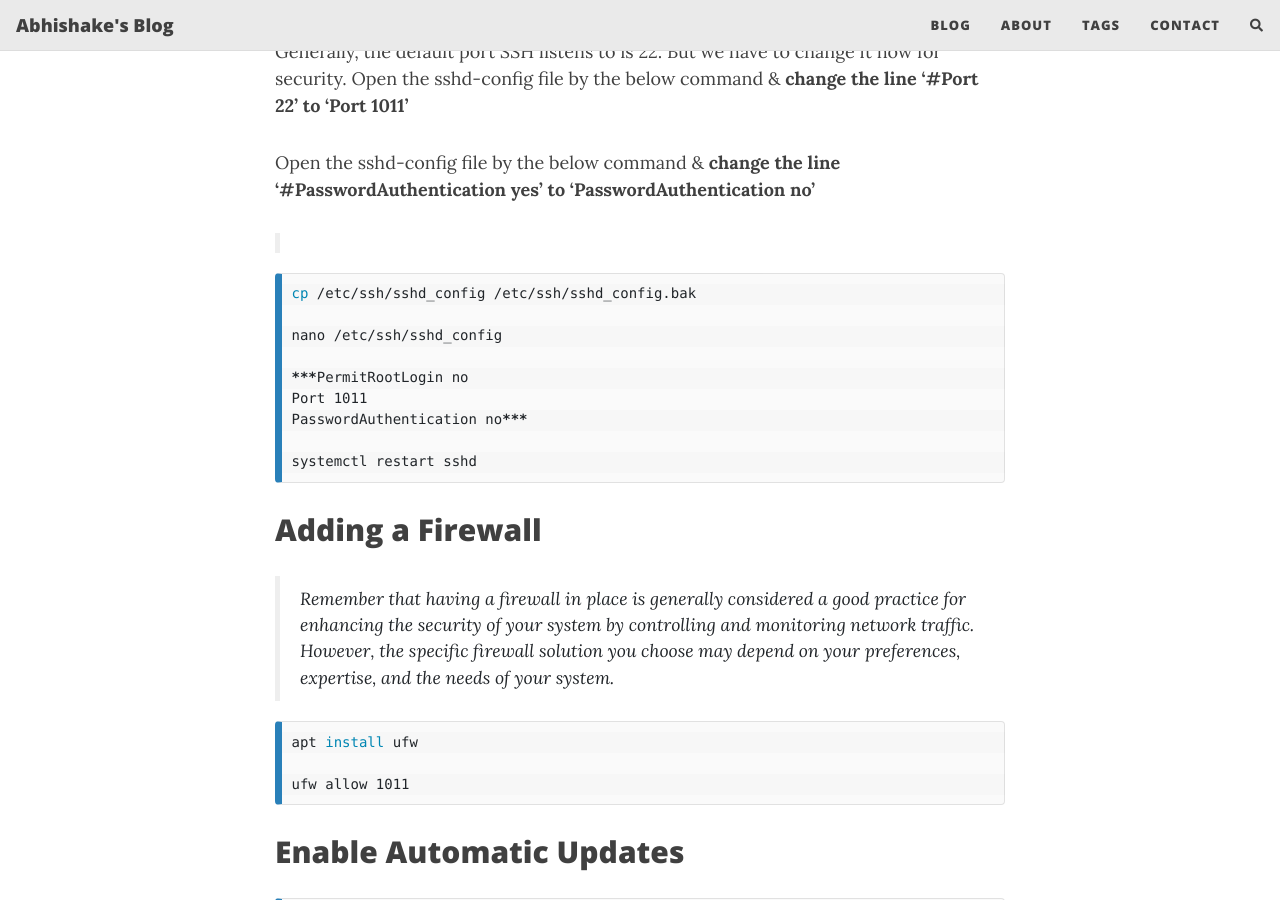
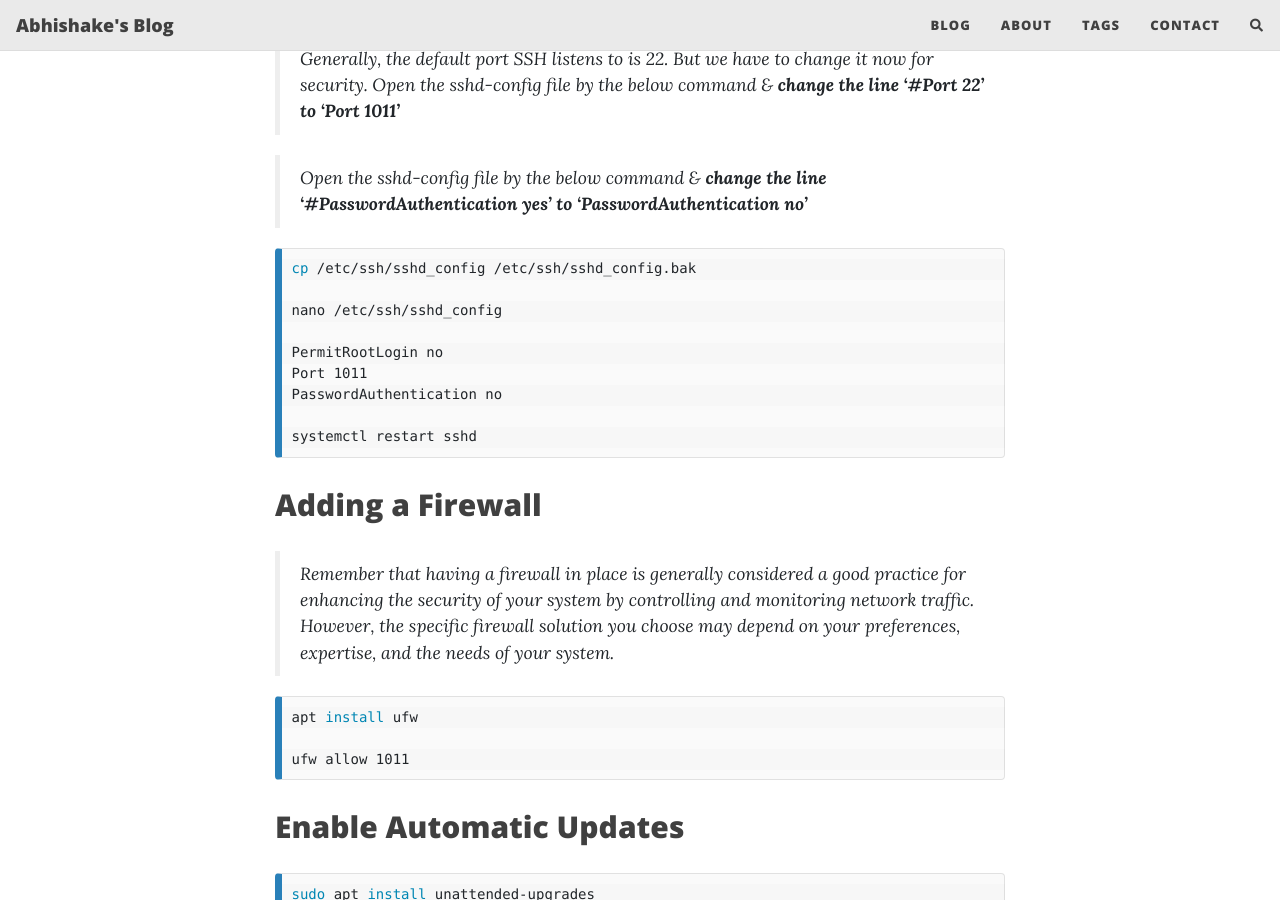
Before and after one commit to Abhishake63/abhishake.github.io, a Jekyll site: the page built from _posts/2024-02-05-secure-linux-server.md, in a window 1280 px wide and 900 px high, scrolled down 1469 px. Built offline with Jekyll 4.4.1, drawn with Linux system fonts in a browser that asks for light colours; nearby versions of some CDN libraries; comment, search, counter and statistics services are not loaded.

Commit message:
fixed blogs

````diff
--- a/_posts/2024-02-05-secure-linux-server.md
+++ b/_posts/2024-02-05-secure-linux-server.md
@@ -11,7 +11,6 @@ author: Abhishake Sen Gupta
 ## Add An User
 
 > if the only user in the server is the root user then add a user and add sudo privileges to the user
->
 
 ```bash
 adduser admin
@@ -19,7 +18,6 @@ echo "admin ALL=(ALL)  ALL" | tee -a /etc/sudoers
 ```
 
 > Try to ssh into the server from local as user admin with password
->
 
 ```bash
 ssh admin@hostname
@@ -28,7 +26,6 @@ ssh admin@hostname
 ## Generating PEM Key
 
 > Generate an SSH key pair and then copy the public key to a remote server
->
 
 ```bash
 ssh-keygen -t ed25519 -b 4096 -f ~/.ssh/{hostname}
@@ -36,7 +33,6 @@ ssh-copy-id -i ~/.ssh/{hostname}.pub admin@hostname
 ```
 
 > Copy the id_rsa file to a secure location. Please rename the file so that you can remember like **hostname.pem.** Now, try to login with this command
->
 
 ```bash
 ssh -i /path/to/hostname.pem admin@hostname
@@ -46,21 +42,20 @@ ssh -i /path/to/hostname.pem admin@hostname
 
 > We will disable Root Login & Password Authentication & will change the Default Port in this section.
 
-Generally, root login is enabled by default. But we have to change it now for security. Open the sshd-config file by the below command & **change the line ‘#PermitRootLogin yes’ to ‘PermitRootLogin no’**
+> Generally, root login is enabled by default. But we have to change it now for security. Open the sshd-config file by the below command & **change the line ‘#PermitRootLogin yes’ to ‘PermitRootLogin no’**
 
-Generally, the default port SSH listens to is 22. But we have to change it now for security. Open the sshd-config file by the below command & **change the line ‘#Port 22’ to ‘Port 1011’**
+> Generally, the default port SSH listens to is 22. But we have to change it now for security. Open the sshd-config file by the below command & **change the line ‘#Port 22’ to ‘Port 1011’**
 
-Open the sshd-config file by the below command & **change the line ‘#PasswordAuthentication yes’ to ‘PasswordAuthentication no’**
->
+> Open the sshd-config file by the below command & **change the line ‘#PasswordAuthentication yes’ to ‘PasswordAuthentication no’**
 
 ```bash
 cp /etc/ssh/sshd_config /etc/ssh/sshd_config.bak
 
 nano /etc/ssh/sshd_config
 
-***PermitRootLogin no
+PermitRootLogin no
 Port 1011
-PasswordAuthentication no***
+PasswordAuthentication no
 
 systemctl restart sshd
 ```
@@ -68,7 +63,6 @@ systemctl restart sshd
 ## Adding a Firewall
 
 > Remember that having a firewall in place is generally considered a good practice for enhancing the security of your system by controlling and monitoring network traffic. However, the specific firewall solution you choose may depend on your preferences, expertise, and the needs of your system.
->
 
 ```bash
 apt install ufw
@@ -84,7 +78,6 @@ sudo dpkg-reconfigure --priority=low unattended-upgrades
 ```
 
 > ***Now, try to login with these command, Your server is secure now***
->
 
 ```bash
 ssh -i /path/to/hostname.pem -p 1011 admin@hostname
````
Also changed, not shown: _posts/2024-02-05-ssh-commands.md (+1 -1 lines).
